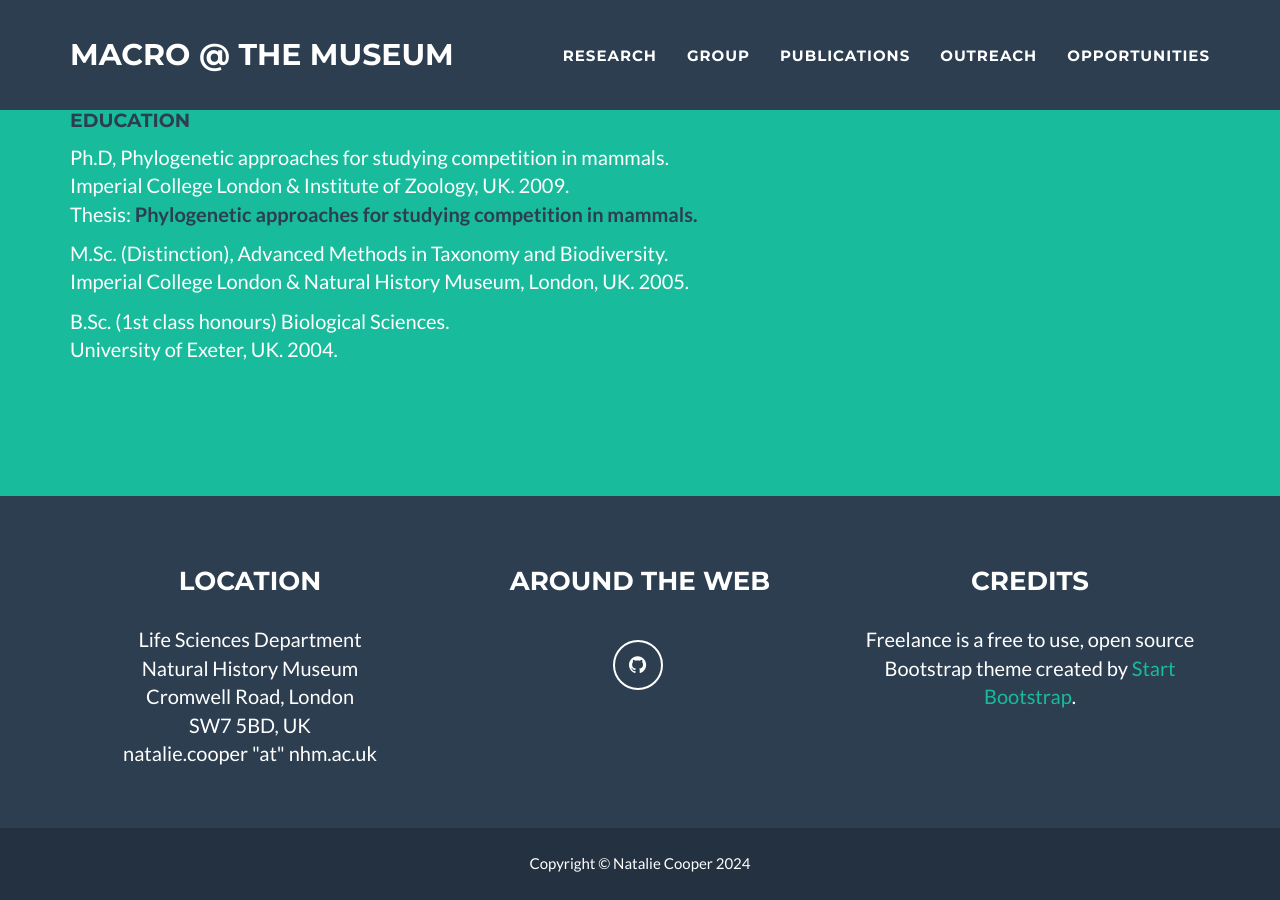
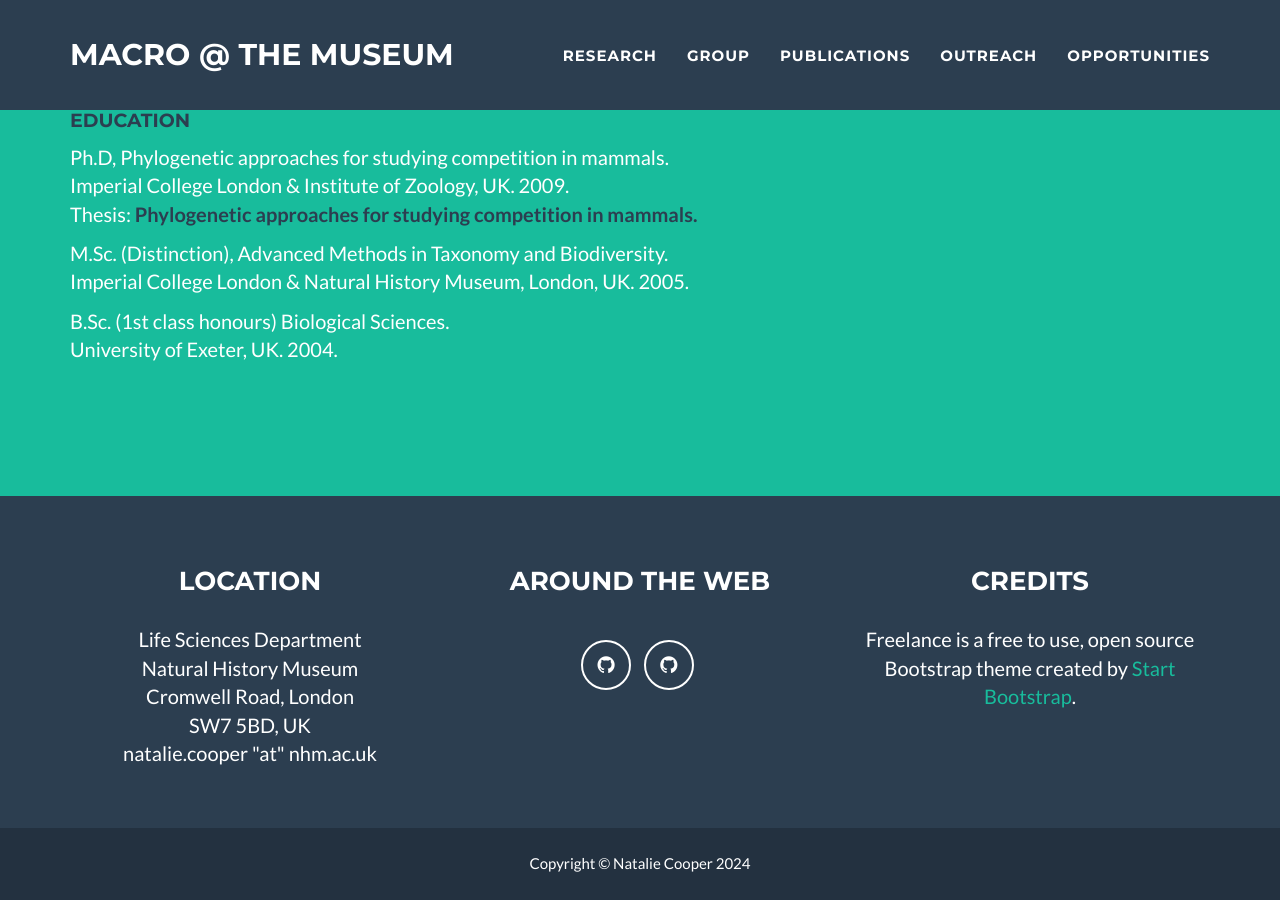
Before and after one commit to nhcooper123/nhcooper123.github.io, a Jekyll site: the page cv.html, which Jekyll copies as it is, in a window 1280 px wide and 900 px high, scrolled down 791 px. Built offline with Jekyll 4.4.1, drawn with Linux system fonts in a browser that asks for light colours.

Commit message:
Update cv.html

```diff
--- a/cv.html
+++ b/cv.html
@@ -194,6 +194,9 @@ Bluesky: <a href="https://bsky.app/profile/nhcooper123.bsky.social"><strong><fon
                     <div class="footer-col col-md-4">
                         <h3>Around the Web</h3>
                         <ul class="list-inline">
+		             <li>
+                                <a href="http://github.com/nhcooper123" class="btn-social btn-outline"><i class="fa fa-fw fa-github"></i></a>
+                            </li>
 
                             <li>
                                 <a href="http://github.com/nhcooper123" class="btn-social btn-outline"><i class="fa fa-fw fa-github"></i></a>
```
